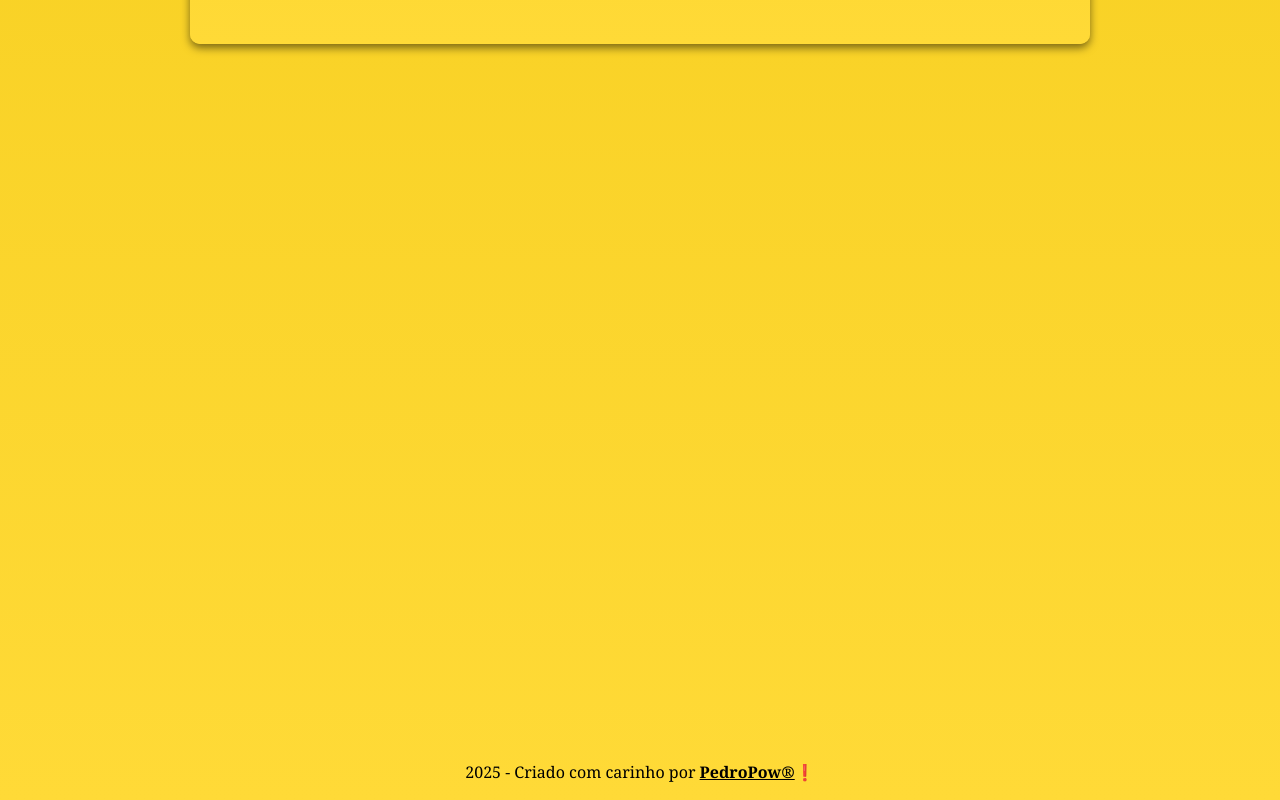
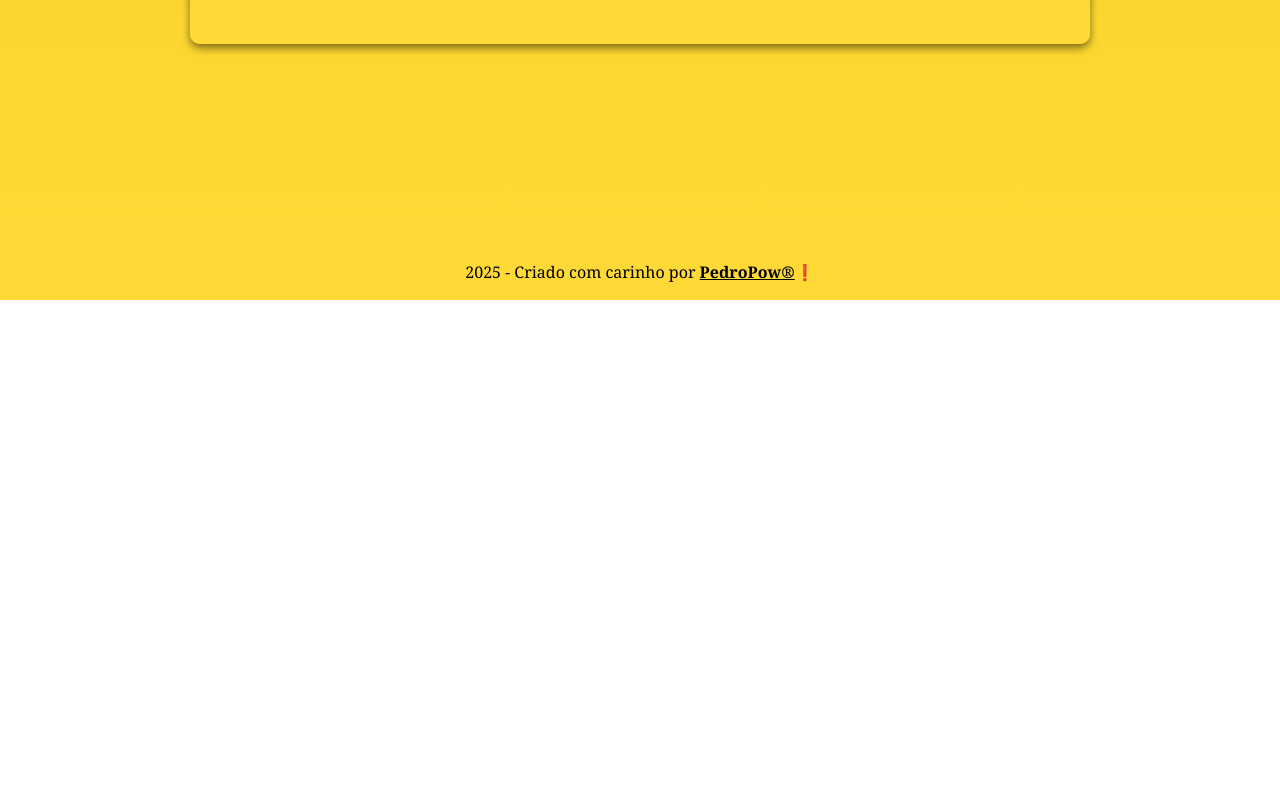
Before and after one commit to PedroPow/BatalhaoRotaVitrual, a website: page index.html in a window 1280 px wide. Shown: the part 1878-2678 px from the top of the page. After the commit the page ends 2178 px from the top, so only its background shows below. Drawn offline with Linux system fonts and the light colour scheme.

Commit message:
Update style.css

```diff
--- a/estilo/style.css
+++ b/estilo/style.css
@@ -100,7 +100,7 @@
             text-align: center;
             padding: 1px;
             color: #000000;
-            margin-top: 530px;
+            margin-top: 30px;
 
         }
 
```
